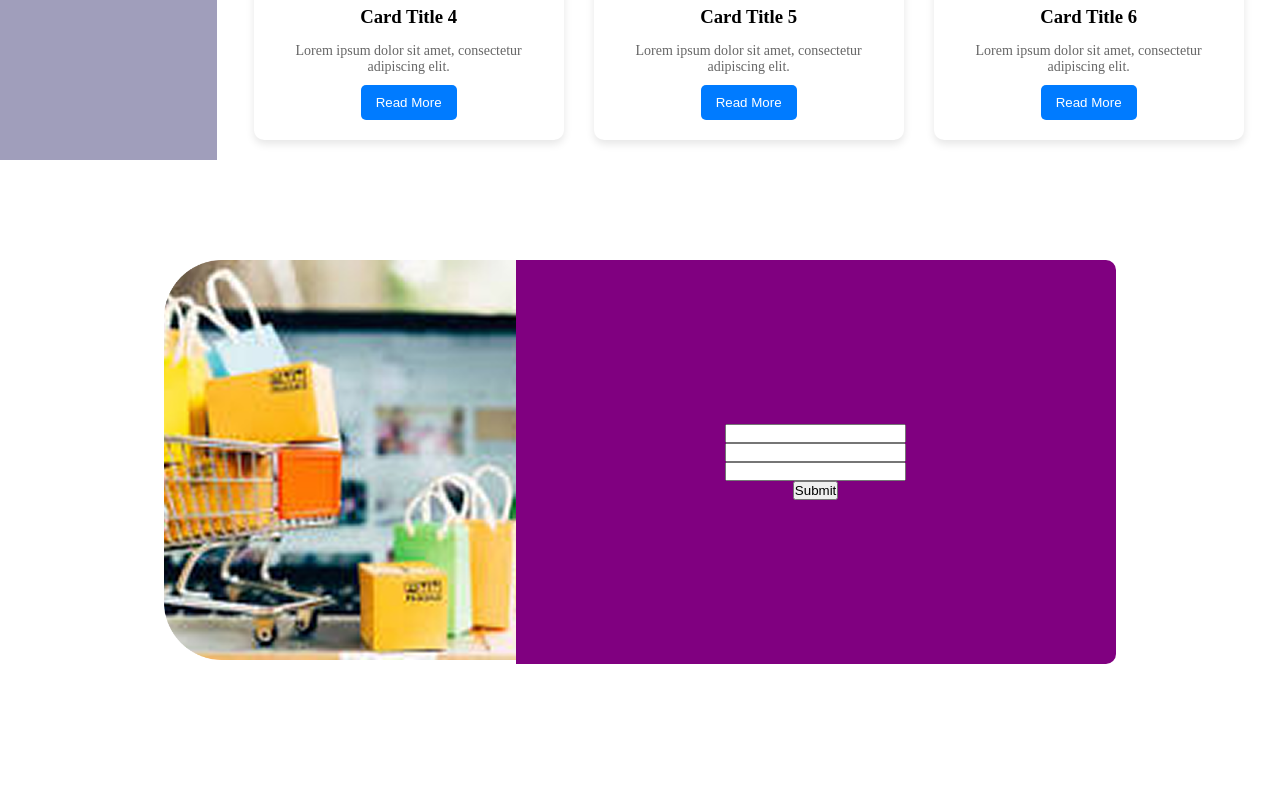
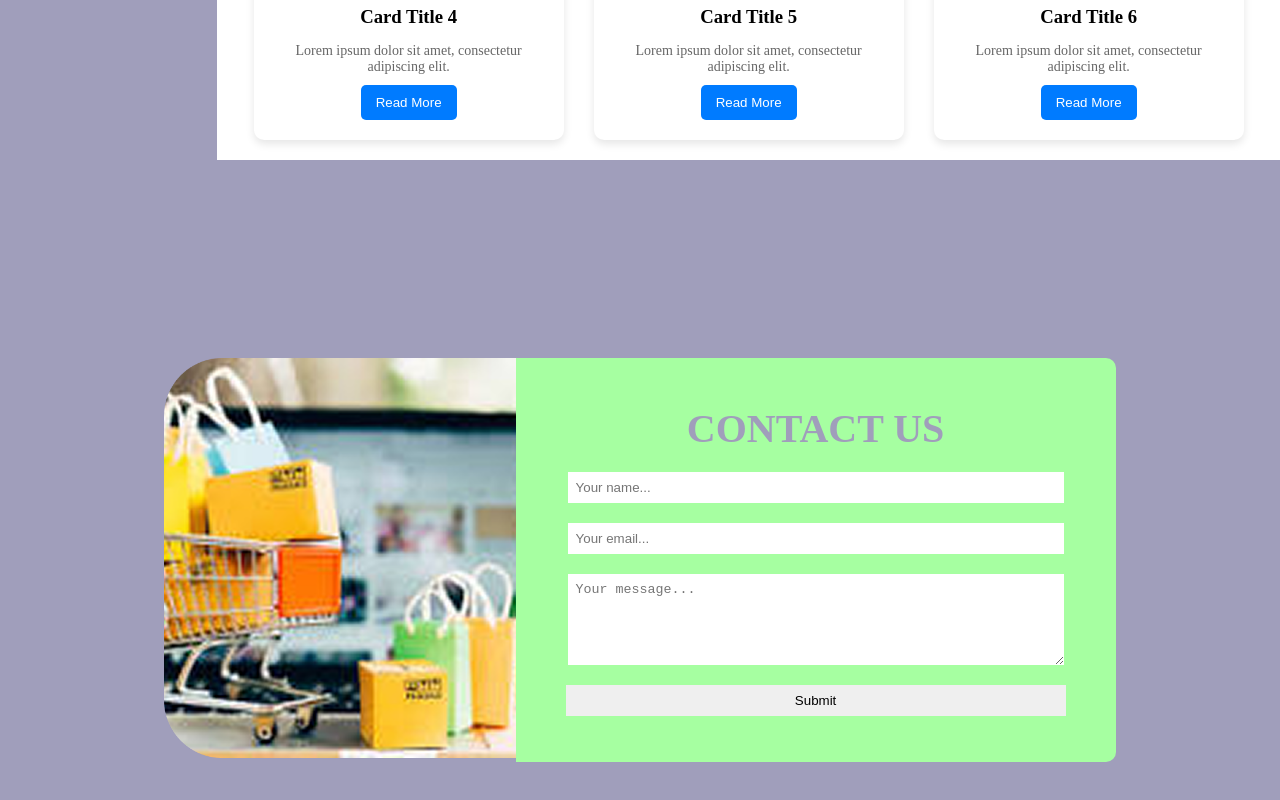
Before and after one commit to EddyTech-Genius/sales-site, a plain HTML site: page index.html in a window 1280 px wide. Shown: the part 1856-2656 px from the top of the page. Before the commit the page ends 2620 px from the top, so only its background shows below. Drawn offline with Linux system fonts and the light colour scheme.

Commit message:
commit again

```diff
--- a/css/contact.css
+++ b/css/contact.css
@@ -3,7 +3,9 @@
     align-items: center;
     justify-content: center;
     flex-direction: column;
-    margin: 100px;
+    background-color: #A09EBB;
+    min-height: 100dvh;
+    width: 100%;
 }
 
 .contact__container{
@@ -11,15 +13,34 @@
 }
 
 .contact__text{
-    background-color: purple;
+    background-color:  #A6FFA1;
     width: 600px;
     display: flex;
     align-items: center;
     justify-content: center;
     flex-direction: column;
+    gap: 20px;
     border-radius: 0 10px 10px 0;
+    button{
+        border: none;
+        padding: 8px;
+        width: 500px;
+    }
+    button:hover{
+        cursor: pointer;
+    }
+    h2{
+        font-size: 40px;
+        color: #A09EBB;;
+    }
 }
 
 img{
     height: 400px;
 }
+
+.inputs{
+    border: none;
+    padding: 8px;
+    width: 480px;
+}
--- a/index.html
+++ b/index.html
@@ -122,9 +122,11 @@
           <img src="images/image 1.png" alt="" />
         </div>
         <div class="contact__text">
-          <input type="text" />
-          <input type="text" />
-          <input type="text" />
+          <h2>CONTACT US</h2>
+
+          <input placeholder="Your name..." type="text" class="inputs"/>
+          <input placeholder="Your email..." type="email" class="inputs"/>
+          <textarea placeholder="Your message..." class="inputs" rows="5" id=""></textarea>
           <button>Submit</button>
         </div>
       </div>
```
